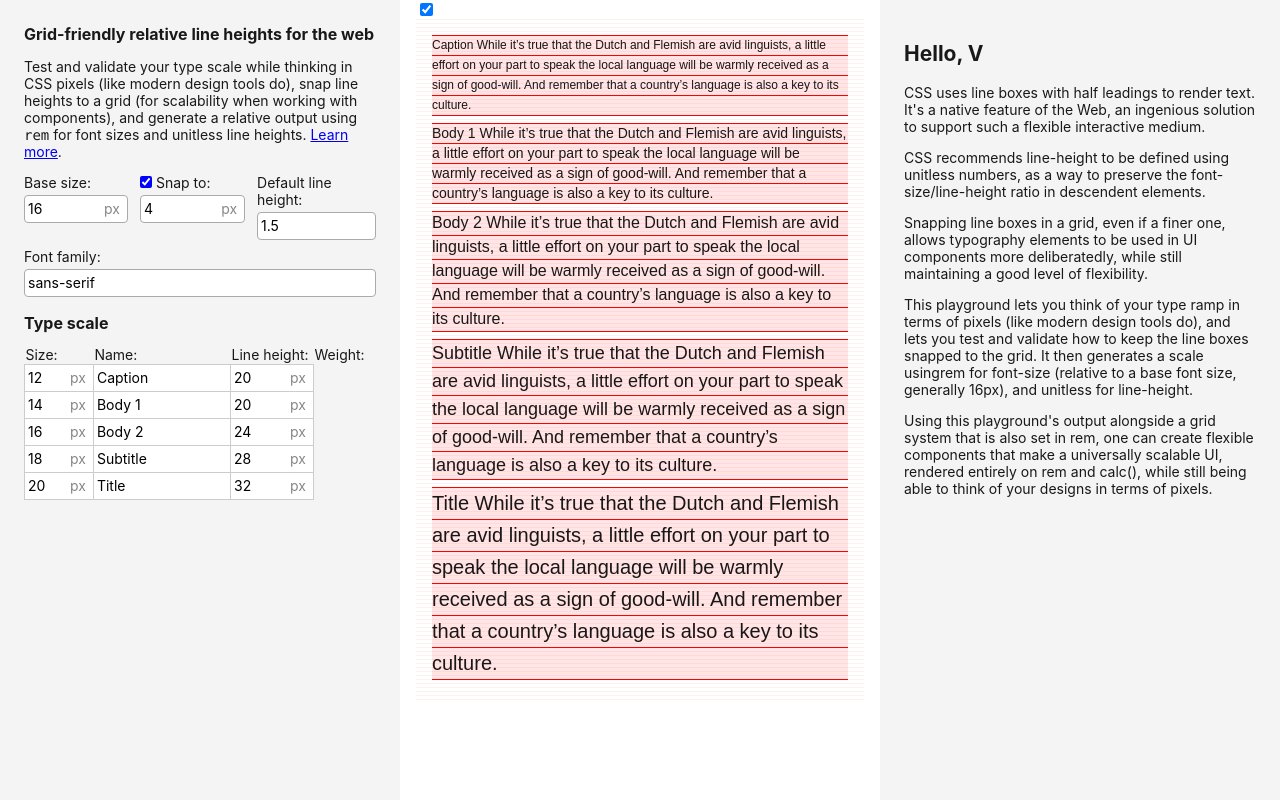
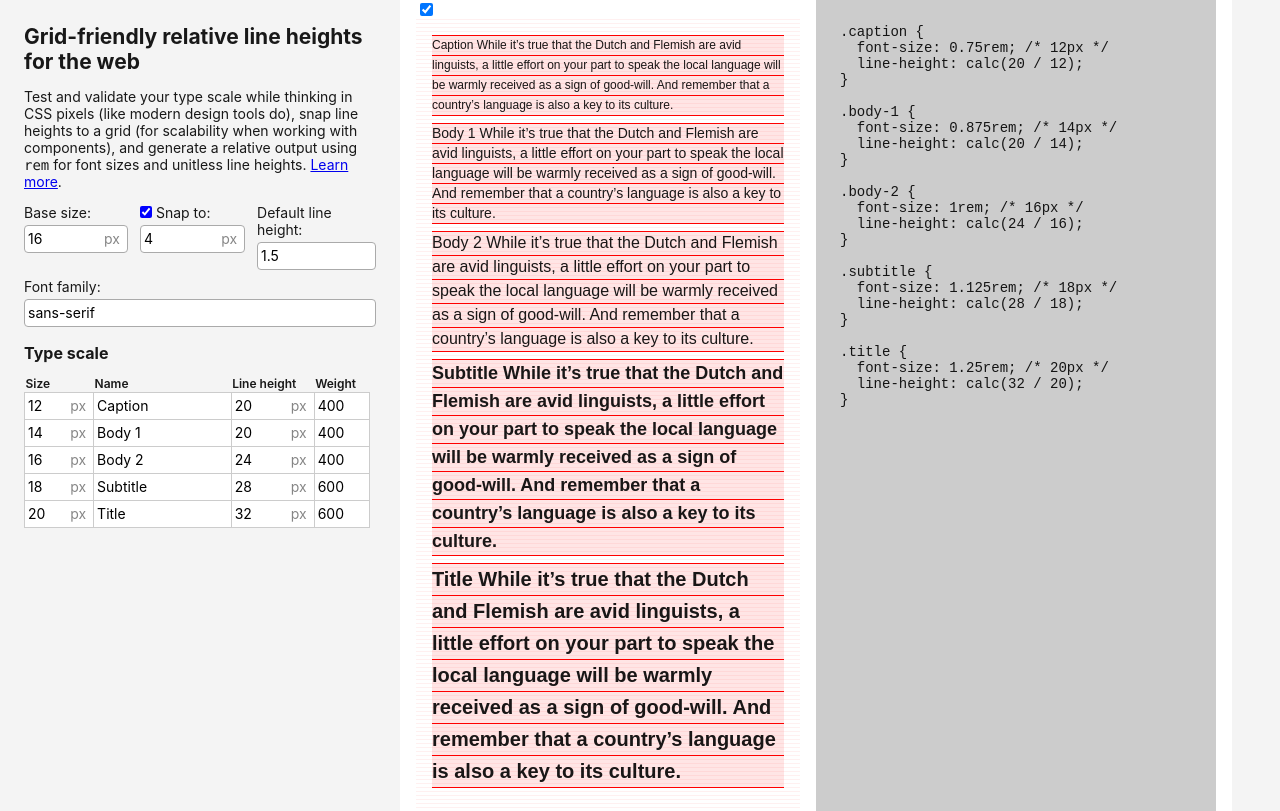
Before and after one commit to vdepizzol/grid-friendly-type-scale, a React (Create React App) app: page / in a window 1280 px wide. Built offline with nearby package versions, Linux system fonts and the light colour scheme.

Commit message:
css output, focus style

```diff
--- a/src/App.css
+++ b/src/App.css
@@ -1,26 +1,38 @@
-.App {
+.app {
   display: grid;
   grid-template-columns: 400px 1fr 400px;
   grid-auto-flow: column;
   gap: var(--scale-16);
 }
 
-.App section {
+.app section {
   background: var(--ui-chrome-medium);
   padding: var(--scale-24);
   min-height: 100vh;
   box-sizing: border-box;
 }
 
-.App .App-output {
+.app .app-panel h1 {
+  margin: 0;
+}
+
+.app .app-output {
   padding: 0;
   background: var(--ui-chrome-low);
 }
-.App .App-output .sample-grid {
+.app .app-output .sample-grid {
   overflow: auto;
 }
-.App .App-output .sample-grid.show-grid {
+.app .app-output .sample-grid.show-grid {
   background-image: linear-gradient(to bottom, rgba(255, 0, 0, 0.06) 1px, transparent 1px);
+}
+
+/* app-code */
+
+.app .app-code {
+  background: #ccc;
+  font-family: monospace;
+  white-space: pre;
 }
 
 
--- a/src/App.js
+++ b/src/App.js
@@ -4,6 +4,7 @@ import Welcome from './Welcome';
 import VInputField from './VInputField';
 import VLabel from './VLabel';
 import SampleGrid from './SampleGrid';
+import CSSOutput from './CSSOutput';
 import TypeScaleEditor from './TypeScaleEditor';
 import './App.css';
 
@@ -19,11 +20,11 @@ class App extends React.Component {
       defaultLineHeight: 1.5,
       fontFamily: "sans-serif",
       typeScale: [
-        {id: 0, size: 12, title: "Caption"},
-        {id: 1, size: 14, title: "Body 1"},
-        {id: 2, size: 16, title: "Body 2"},
-        {id: 3, size: 18, title: "Subtitle"},
-        {id: 4, size: 20, title: "Title"}
+        {id: 0, size: 12, title: "Caption", weight: 400},
+        {id: 1, size: 14, title: "Body 1", weight: 400},
+        {id: 2, size: 16, title: "Body 2", weight: 400},
+        {id: 3, size: 18, title: "Subtitle", weight: 600},
+        {id: 4, size: 20, title: "Title", weight: 600}
       ]
     };
 
@@ -151,9 +152,9 @@ class App extends React.Component {
   render() {
 
     return (
-      <div className="App">
-        <section className="App-panel">
-          <h2>Grid-friendly relative line heights for the web</h2>
+      <div className="app">
+        <section className="app-panel">
+          <h1>Grid-friendly relative line heights for the web</h1>
           <p>Test and validate your type scale while thinking in CSS pixels (like modern design tools do), snap line heights to a grid (for scalability when working with components), and generate a relative output using <code>rem</code> for font sizes and unitless line heights. <a href="#">Learn more</a>.</p>
 
           <div className="VRow">
@@ -218,15 +219,24 @@ class App extends React.Component {
 
         </section>
 
-        <section className="App-output">
+        <section className="app-output">
           <SampleGrid
             gridSize={this.state.gridSize}
             typeScale={this.state.typeScale}
             fontFamily={this.state.fontFamily} />
         </section>
 
+        <section className="app-code">
+          <CSSOutput
+            typeScale={this.state.typeScale}
+            baseFont={this.state.baseFont}
+            />
+        </section>
+
         <section className="App-about">
+          { /*
           <Welcome name="V" />
+          */ }
         </section>
       </div>
     );
--- /dev/null
+++ b/src/CSSOutput.js
@@ -0,0 +1,41 @@
+import React from 'react';
+
+class CSSOutput extends React.Component {
+
+  constructor(props) {
+    super(props);
+
+    this.convertToFriendlyClassName = this.convertToFriendlyClassName.bind(this);
+    this.convertFontSizeToRem = this.convertFontSizeToRem.bind(this);
+    this.convertLineHeightToUnitless = this.convertLineHeightToUnitless.bind(this);
+  }
+
+  convertToFriendlyClassName(className) {
+    return className ? className.replace(/\s+/g, '-').toLowerCase() : 'a';
+    //return className;
+  }
+
+  convertFontSizeToRem(fontSize, baseFont) {
+    return fontSize / baseFont;
+  }
+
+  convertLineHeightToUnitless(lineHeight, fontSize) {
+    return 'calc(' + lineHeight + ' / ' + fontSize + ')';
+  }
+
+  render() {
+
+    const listItems = this.props.typeScale.map((typeScaleItem) => {
+      let output = '.' + this.convertToFriendlyClassName(typeScaleItem.title) + " { \n";
+      output += "  font-size: " + this.convertFontSizeToRem(typeScaleItem.size, this.props.baseFont) + "rem; /* " + typeScaleItem.size + "px */ \n";
+      output += "  line-height: " + this.convertLineHeightToUnitless(typeScaleItem.adjustedLineHeight, typeScaleItem.size) + "; \n";
+      output += "}\n \n";
+      return output;
+    });
+
+
+    return listItems;
+  }
+}
+
+export default CSSOutput;
--- a/src/SampleGrid.js
+++ b/src/SampleGrid.js
@@ -38,6 +38,7 @@ class SampleGrid extends React.Component {
         maxWidth: '64ch',
         fontFamily: fontFamily,
         lineHeight: typeScaleItem.adjustedLineHeight + 'px',
+        fontWeight: typeScaleItem.weight,
         backgroundColor: (this.state.showGrid) ? 'rgba(255, 0, 0, 0.1)' : 'transparent',
         marginBottom: (this.state.showGrid) ? 'calc(' + (this.props.gridSize * 2) + 'px - 1px)' : (this.props.gridSize * 2),
 
--- a/src/TypeScaleEditor.css
+++ b/src/TypeScaleEditor.css
@@ -8,7 +8,8 @@
 
 .TypeScaleEditor thead, .TypeScaleEditor th {
   text-align: left;
-  font-weight: normal;
+  font-weight: 600;
+  font-size: 12px;
 }
 
 .TypeScaleEditor td {
@@ -27,6 +28,8 @@
 }
 .TypeScaleEditor td .VInputField:focus-within {
   box-shadow: 0 0 0 1px var(--ui-obj-focus);
+  box-shadow: 0 0 0 1px var(--ui-obj-focus), 0 0 0 4px rgba(0, 0, 255, 0.2);
+  border-radius: 2px;
   position: relative;
   z-index: 10;
 }
--- a/src/TypeScaleEditor.js
+++ b/src/TypeScaleEditor.js
@@ -18,7 +18,8 @@ class TypeScaleEditor extends React.Component {
 
 
   handleInputChange(id, name, value) {
-    this.props.onChange(id, name, +value);
+    if (name != 'title') value = +value;
+    this.props.onChange(id, name, value);
   }
 
   render() {
@@ -35,7 +36,7 @@ class TypeScaleEditor extends React.Component {
 
       return (
       <tr key={typeScaleItem.id} aria-role="row">
-        <td aria-role="cell">
+        <td aria-role="cell top-left">
           <VInputField
             key={typeScaleItem.id + '_size'}
             name={'typeScale[' + typeScaleItem.id + '][size]'}
@@ -58,16 +59,6 @@ class TypeScaleEditor extends React.Component {
             }} />
         </td>
         <td aria-role="cell">
-          {/*
-          <VInputField
-            key={typeScaleItem.id + '_computedLineHeight'}
-            name={'typeScale[' + typeScaleItem.id + '][computedLineHeight]'}
-            type="number"
-            isDisabled
-            isVisible={!this.props.snapToggle}
-            value={typeScaleItem.computedLineHeight}
-            suffix="px" />
-          */}
           <VInputField
             key={typeScaleItem.id + '_adjustedLineHeight'}
             name={'typeScale[' + typeScaleItem.id + '][adjustedLineHeight]'}
@@ -80,6 +71,21 @@ class TypeScaleEditor extends React.Component {
             value={typeScaleItem.adjustedLineHeight}
             suffix="px" />
         </td>
+        <td aria-role="cell">
+          <VInputField
+            key={typeScaleItem.id + '_weight'}
+            name={'typeScale[' + typeScaleItem.id + '][weight]'}
+            type="number"
+            className="inTableEditor"
+            onChange={(e) => {
+              this.handleInputChange(typeScaleItem.id, 'weight', e.target.value);
+            }}
+            placeholder="inherit"
+            value={typeScaleItem.weight}
+            step="100"
+            min="100"
+            max="900" />
+        </td>
       </tr>
       );
     });
@@ -88,10 +94,10 @@ class TypeScaleEditor extends React.Component {
       <table className={TypeScaleEditor.#defaultClassNames}>
         <thead>
           <tr>
-            <th aria-role="columnheader" style={{width: '20%'}}>Size:</th>
-            <th aria-role="columnheader" style={{width: '40%'}}>Name:</th>
-            <th aria-role="columnheader" style={{width: '24%'}}>Line height:</th>
-            <th aria-role="columnheader" style={{width: '20%'}}>Weight:</th>
+            <th aria-role="columnheader" style={{width: '20%'}}>Size</th>
+            <th aria-role="columnheader" style={{width: '40%'}}>Name</th>
+            <th aria-role="columnheader" style={{width: '24%'}}>Line height</th>
+            <th aria-role="columnheader" style={{width: '20%'}}>Weight</th>
             <th aria-role="columnheader">&nbsp; {/* Actions */ }</th>
           </tr>
         </thead>
--- a/src/VInputField.css
+++ b/src/VInputField.css
@@ -30,6 +30,7 @@
 
 .VInputField:focus-within {
   border-color: var(--ui-obj-focus);
+  box-shadow: 0 0 0 3px rgba(0, 0, 255, 0.2);
 }
 .VInputField input:focus {
   outline: none;
--- a/src/VInputField.js
+++ b/src/VInputField.js
@@ -33,14 +33,18 @@ class VInputField extends React.Component {
         <input
           name={this.props.name}
           type={this.props.type ?? 'number'}
-          step={this.props.step}
           id={this.props.id}
           isDisabled={this.props.isDisabled}
           value={this.props.value}
           onChange={this.handleChange}
           placeholder={this.props.placeholder}
           list={this.props.list}
-          ref={this.inputField} />
+          ref={this.inputField}
+
+          step={this.props.step}
+          min={this.props.min}
+          max={this.props.max}
+          />
 
         {this.props.suffix &&
           <span className="suffix">{this.props.suffix}</span>
--- a/src/index.css
+++ b/src/index.css
@@ -17,7 +17,7 @@
   --ui-obj-low: #ccc;
 
   --ui-obj-border: #aaa;
-  --ui-obj-focus: #333;
+  --ui-obj-focus: blue;
   --ui-obj-accent: blue;
 
   /* UI pieces */
```
